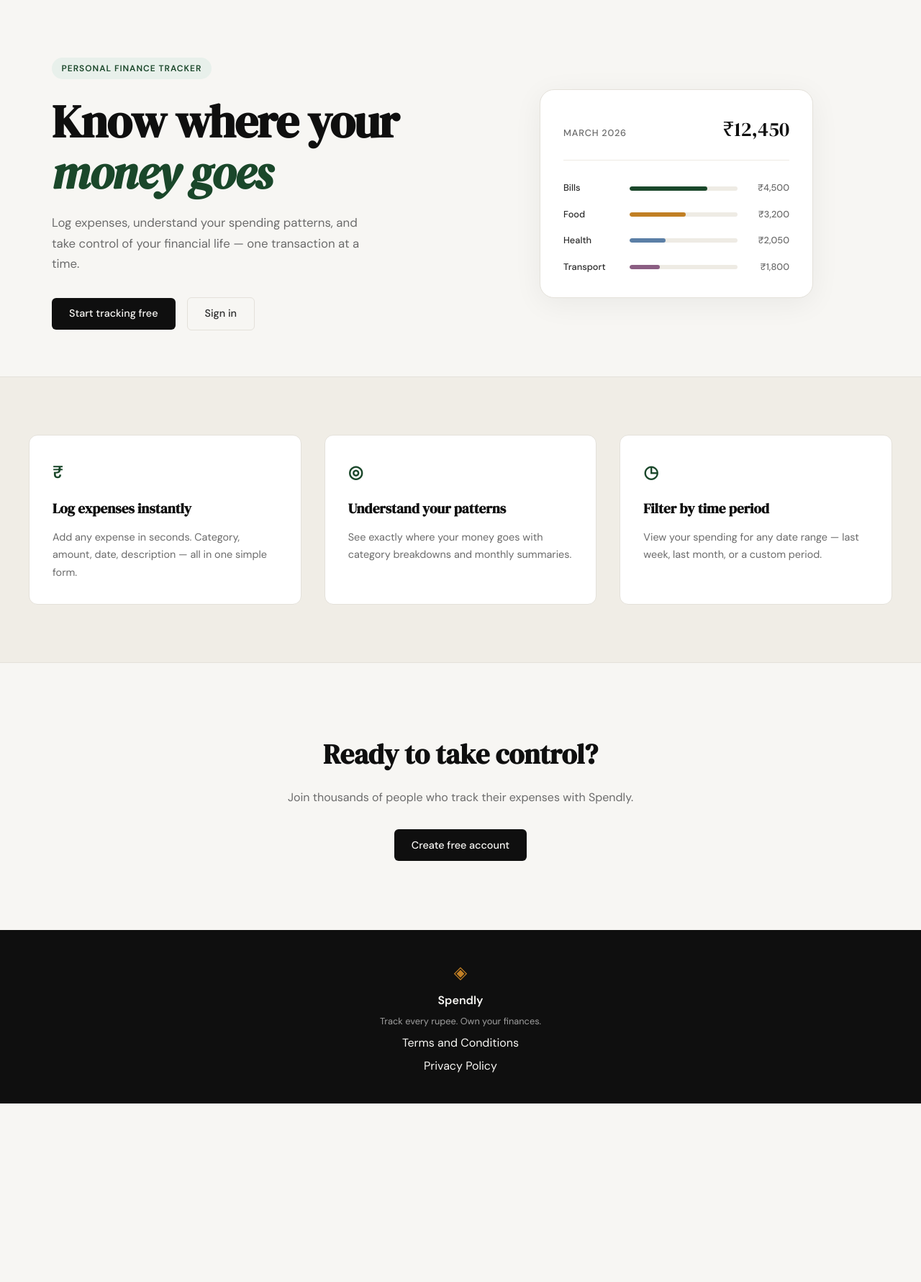
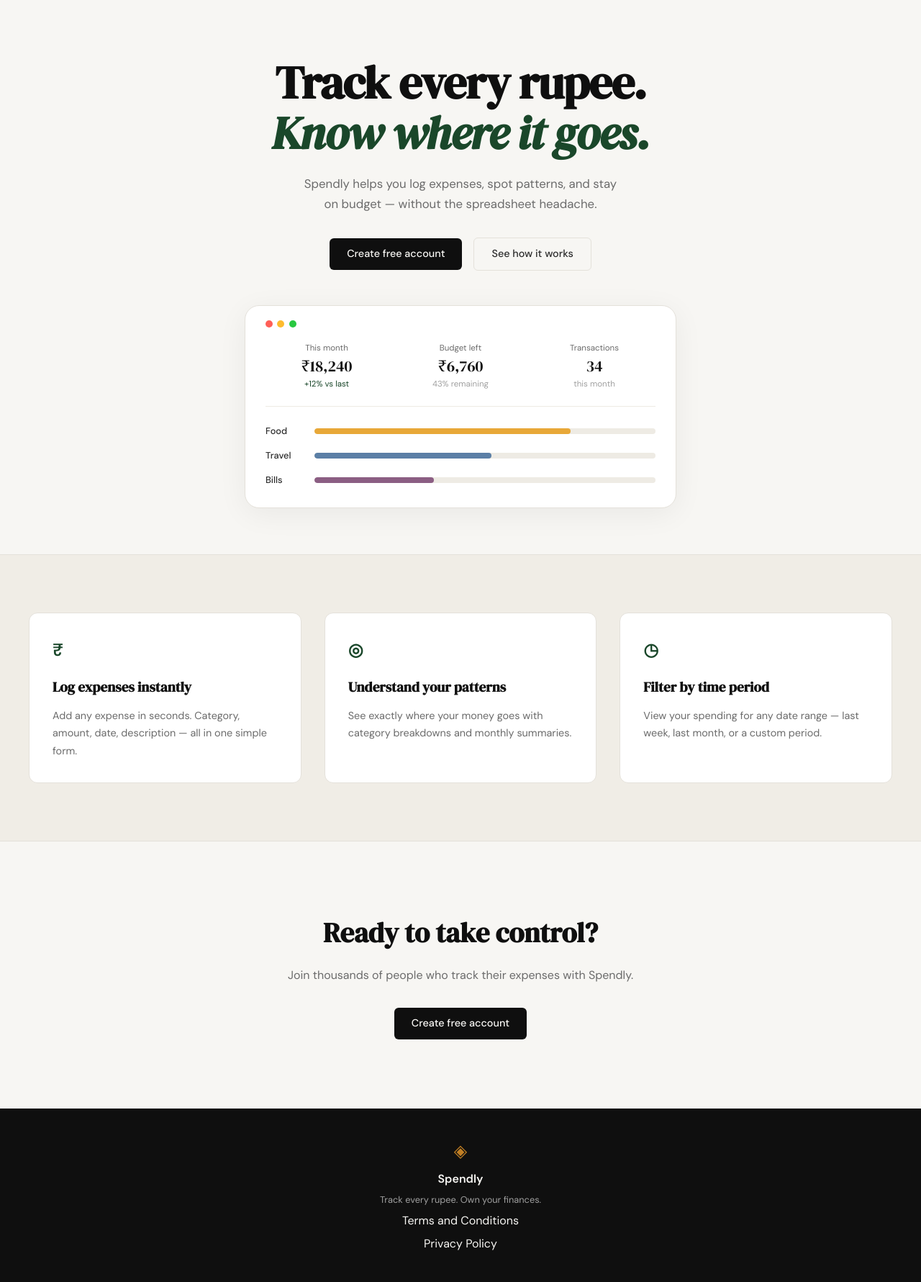
Before and after one commit to setia08/spendly, a Flask app: page / in a window 1280 px wide. Shown: the part 61-1842 px from the top of the page at 72% size. Before the commit the page ends 1594 px from the top, so only its background shows below. Run offline with Flask 3, Linux system fonts and the light colour scheme.

Commit message:
landing: redesign hero section to match mockup

```diff
--- a/static/css/style.css
+++ b/static/css/style.css
@@ -125,25 +125,18 @@ a { color: inherit; text-decoration: none; }
 
 .hero {
     padding: 5rem 2rem 4rem;
-    display: grid;
-    grid-template-columns: 1fr 1fr;
-    gap: 4rem;
+    display: flex;
+    flex-direction: column;
     align-items: center;
+    text-align: center;
     max-width: var(--max-width);
     margin: 0 auto;
 }
 
-.hero-badge {
-    display: inline-block;
-    background: var(--accent-light);
-    color: var(--accent);
-    font-size: 0.75rem;
-    font-weight: 600;
-    letter-spacing: 0.08em;
-    text-transform: uppercase;
-    padding: 0.35rem 0.85rem;
-    border-radius: 999px;
-    margin-bottom: 1.5rem;
+.hero-inner {
+    display: flex;
+    flex-direction: column;
+    align-items: center;
 }
 
 .hero-title {
@@ -164,7 +157,7 @@ a { color: inherit; text-decoration: none; }
     font-size: 1.05rem;
     color: var(--ink-muted);
     line-height: 1.7;
-    max-width: 460px;
+    max-width: 520px;
     margin-bottom: 2rem;
 }
 
@@ -172,6 +165,7 @@ a { color: inherit; text-decoration: none; }
     display: flex;
     gap: 1rem;
     align-items: center;
+    justify-content: center;
 }
 
 /* ------------------------------------------------------------------ */
@@ -181,46 +175,75 @@ a { color: inherit; text-decoration: none; }
 .hero-visual {
     display: flex;
     justify-content: center;
+    width: 100%;
+    max-width: 600px;
+    margin-top: 3rem;
 }
 
 .mock-card {
     background: var(--paper-card);
     border: 1px solid var(--border);
     border-radius: var(--radius-lg);
-    padding: 2rem;
+    padding: 1.25rem 1.75rem 1.75rem;
     width: 100%;
-    max-width: 380px;
     box-shadow: 0 8px 40px rgba(0,0,0,0.06);
 }
 
-.mock-card-header {
+.mock-browser-bar {
     display: flex;
-    justify-content: space-between;
-    align-items: baseline;
-    margin-bottom: 1.75rem;
+    gap: 0.4rem;
+    margin-bottom: 1.25rem;
+}
+
+.mock-dot {
+    width: 10px;
+    height: 10px;
+    border-radius: 50%;
+}
+
+.mock-dot-red    { background: #ff5f57; }
+.mock-dot-yellow { background: #febc2e; }
+.mock-dot-green  { background: #28c840; }
+
+.mock-stats {
+    display: grid;
+    grid-template-columns: repeat(3, 1fr);
+    gap: 1rem;
+    margin-bottom: 1.5rem;
     padding-bottom: 1.25rem;
     border-bottom: 1px solid var(--border-soft);
 }
 
-.mock-label {
-    font-size: 0.8rem;
-    font-weight: 500;
-    color: var(--ink-muted);
-    text-transform: uppercase;
-    letter-spacing: 0.06em;
+.mock-stat {
+    display: flex;
+    flex-direction: column;
+    gap: 0.2rem;
 }
 
-.mock-total {
-    font-family: var(--font-display);
-    font-size: 1.75rem;
-    color: var(--ink);
+.mock-stat-label {
+    font-size: 0.72rem;
+    color: var(--ink-muted);
 }
 
-.mock-bars { display: flex; flex-direction: column; gap: 1rem; }
+.mock-stat-value {
+    font-family: var(--font-display);
+    font-size: 1.35rem;
+    color: var(--ink);
+    line-height: 1.2;
+}
+
+.mock-stat-sub {
+    font-size: 0.72rem;
+    color: var(--ink-faint);
+}
+
+.mock-stat-up { color: var(--accent); }
+
+.mock-bars { display: flex; flex-direction: column; gap: 0.85rem; }
 
 .mock-bar-row {
     display: grid;
-    grid-template-columns: 80px 1fr 60px;
+    grid-template-columns: 56px 1fr;
     align-items: center;
     gap: 0.75rem;
 }
@@ -229,10 +252,11 @@ a { color: inherit; text-decoration: none; }
     font-size: 0.8rem;
     font-weight: 500;
     color: var(--ink-soft);
+    text-align: left;
 }
 
 .mock-bar-track {
-    height: 6px;
+    height: 8px;
     background: var(--border-soft);
     border-radius: 999px;
     overflow: hidden;
@@ -240,21 +264,13 @@ a { color: inherit; text-decoration: none; }
 
 .mock-bar {
     height: 100%;
-    background: var(--accent);
     border-radius: 999px;
     transition: width 0.6s ease;
 }
 
-.mock-bar-2 { background: var(--accent-2); }
-.mock-bar-3 { background: #5b7fa6; }
-.mock-bar-4 { background: #8b5e83; }
-
-.mock-amt {
-    font-size: 0.8rem;
-    font-weight: 500;
-    color: var(--ink-muted);
-    text-align: right;
-}
+.mock-bar-food   { background: #e8a838; }
+.mock-bar-travel { background: #5b7fa6; }
+.mock-bar-bills  { background: #8b5e83; }
 
 /* ------------------------------------------------------------------ */
 /* Buttons                                                             */
@@ -512,15 +528,8 @@ a { color: inherit; text-decoration: none; }
 /* ------------------------------------------------------------------ */
 
 @media (max-width: 900px) {
-    .hero {
-        grid-template-columns: 1fr;
-        text-align: center;
-    }
-
-    .hero-subtitle { max-width: 100%; }
-    .hero-actions { justify-content: center; }
-    .hero-visual { display: none; }
-
+    .hero-visual { max-width: 100%; }
+    .mock-stats { grid-template-columns: repeat(3, 1fr); }
     .features-inner { grid-template-columns: 1fr; }
 }
 
--- a/templates/landing.html
+++ b/templates/landing.html
@@ -6,55 +6,61 @@
 
 <section class="hero">
     <div class="hero-inner">
-        <div class="hero-badge">Personal Finance Tracker</div>
         <h1 class="hero-title">
-            Know where your<br>
-            <em>money goes</em>
+            Track every rupee.<br>
+            <em>Know where it goes.</em>
         </h1>
         <p class="hero-subtitle">
-            Log expenses, understand your spending patterns,
-            and take control of your financial life —
-            one transaction at a time.
+            Spendly helps you log expenses, spot patterns, and stay<br>
+            on budget — without the spreadsheet headache.
         </p>
         <div class="hero-actions">
-            <a href="{{ url_for('register') }}" class="btn-primary">Start tracking free</a>
-            <a href="{{ url_for('login') }}" class="btn-ghost">Sign in</a>
+            <a href="{{ url_for('register') }}" class="btn-primary">Create free account</a>
+            <a href="#" class="btn-ghost">See how it works</a>
         </div>
     </div>
     <div class="hero-visual">
         <div class="mock-card">
-            <div class="mock-card-header">
-                <span class="mock-label">March 2026</span>
-                <span class="mock-total">₹12,450</span>
+            <div class="mock-browser-bar">
+                <span class="mock-dot mock-dot-red"></span>
+                <span class="mock-dot mock-dot-yellow"></span>
+                <span class="mock-dot mock-dot-green"></span>
+            </div>
+            <div class="mock-stats">
+                <div class="mock-stat">
+                    <span class="mock-stat-label">This month</span>
+                    <span class="mock-stat-value">₹18,240</span>
+                    <span class="mock-stat-sub mock-stat-up">+12% vs last</span>
+                </div>
+                <div class="mock-stat">
+                    <span class="mock-stat-label">Budget left</span>
+                    <span class="mock-stat-value">₹6,760</span>
+                    <span class="mock-stat-sub">43% remaining</span>
+                </div>
+                <div class="mock-stat">
+                    <span class="mock-stat-label">Transactions</span>
+                    <span class="mock-stat-value">34</span>
+                    <span class="mock-stat-sub">this month</span>
+                </div>
             </div>
             <div class="mock-bars">
                 <div class="mock-bar-row">
+                    <span class="mock-cat">Food</span>
+                    <div class="mock-bar-track">
+                        <div class="mock-bar mock-bar-food" style="width: 75%"></div>
+                    </div>
+                </div>
+                <div class="mock-bar-row">
+                    <span class="mock-cat">Travel</span>
+                    <div class="mock-bar-track">
+                        <div class="mock-bar mock-bar-travel" style="width: 52%"></div>
+                    </div>
+                </div>
+                <div class="mock-bar-row">
                     <span class="mock-cat">Bills</span>
                     <div class="mock-bar-track">
-                        <div class="mock-bar" style="width: 72%"></div>
+                        <div class="mock-bar mock-bar-bills" style="width: 35%"></div>
                     </div>
-                    <span class="mock-amt">₹4,500</span>
-                </div>
-                <div class="mock-bar-row">
-                    <span class="mock-cat">Food</span>
-                    <div class="mock-bar-track">
-                        <div class="mock-bar mock-bar-2" style="width: 52%"></div>
-                    </div>
-                    <span class="mock-amt">₹3,200</span>
-                </div>
-                <div class="mock-bar-row">
-                    <span class="mock-cat">Health</span>
-                    <div class="mock-bar-track">
-                        <div class="mock-bar mock-bar-3" style="width: 33%"></div>
-                    </div>
-                    <span class="mock-amt">₹2,050</span>
-                </div>
-                <div class="mock-bar-row">
-                    <span class="mock-cat">Transport</span>
-                    <div class="mock-bar-track">
-                        <div class="mock-bar mock-bar-4" style="width: 28%"></div>
-                    </div>
-                    <span class="mock-amt">₹1,800</span>
                 </div>
             </div>
         </div>
```
